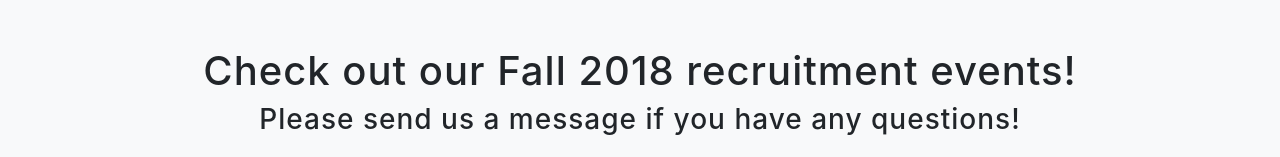
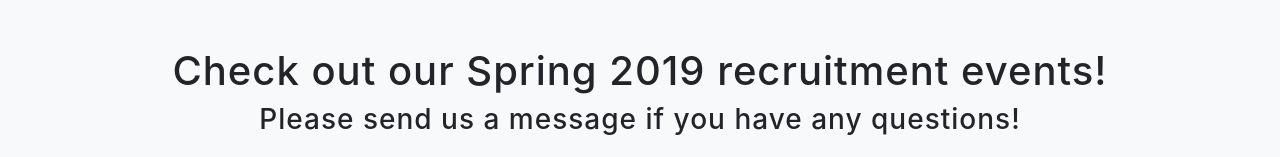
Before and after one commit to pspgammaxi/pspgammaxi.github.io, a website with bundled scripts: page index.html in a window 1280 px wide. Shown: the part 2782-2939 px from the top of the page. Built offline with nearby package versions, Linux system fonts and the light colour scheme; grey boxes are pictures that could not be loaded; a script that the page names is missing.

Commit message:
S19 update v1.0

```diff
--- a/index.html
+++ b/index.html
@@ -166,7 +166,7 @@
     <section id="events" class="bg-light text-center">
       <div class="container" style="padding-bottom: 50px;">
         <div class="col-lg-12">
-          <h1> Check out our Fall 2018 recruitment events! </h1>
+          <h1> Check out our Spring 2019 recruitment events! </h1>
           <h3> Please send us a message if you have any questions! </h3>
           <iframe src="https://www.facebook.com/plugins/page.php?href=https%3A%2F%2Fwww.facebook.com%2Fphisigmapidrexel&tabs=events&width=500&height=600&small_header=false&adapt_container_width=true&hide_cover=false&show_facepile=true&appId" width="500" height="600" style="border:none;overflow:hidden" scrolling="no" frameborder="0" allowTransparency="true" allow="encrypted-media"></iframe>
         </div>
```
